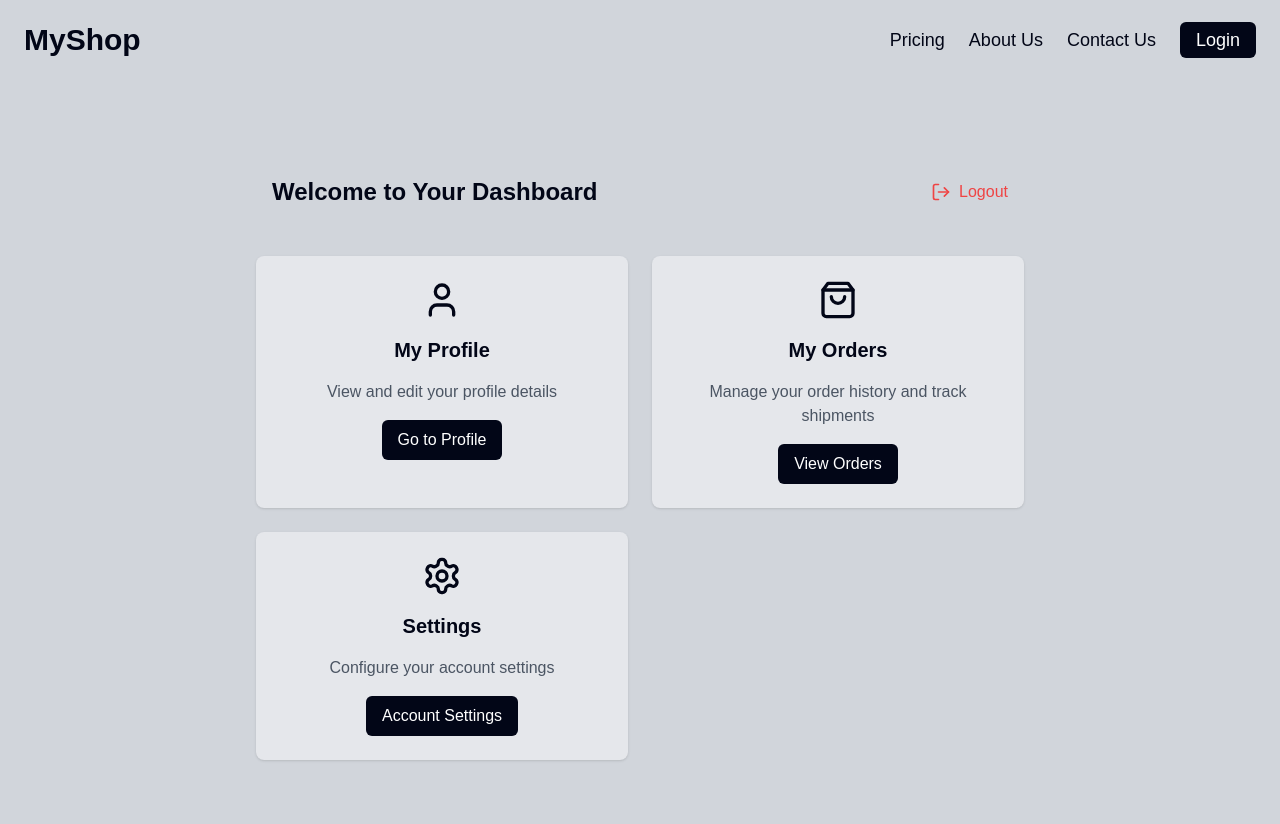
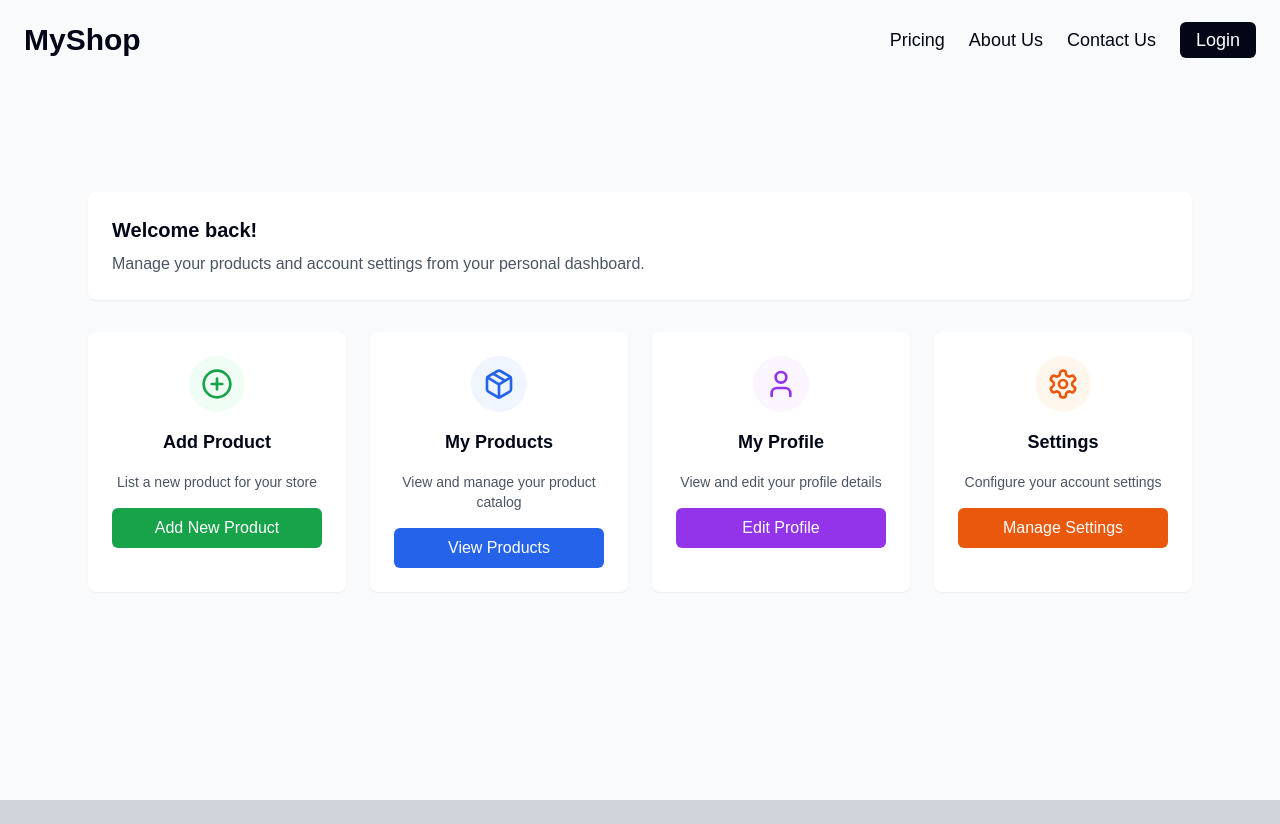
Before and after one commit to hadi-razal/myShop, a React app: page /1 in a window 1280 px wide. After the commit the page ends 800 px from the top, so only its background shows below. Built offline with nearby package versions, Linux system fonts and the light colour scheme; no server answers; the HTML template or start-up script is replaced by a standard one.

Commit message:
dashboard functions added

```diff
--- a/src/components/Header.tsx
+++ b/src/components/Header.tsx
@@ -36,6 +36,9 @@ const Header = () => {
 
         {/* Desktop Menu */}
         <div className="hidden md:flex text-slate-950 text-lg items-center gap-6">
+
+          {!isUser && (
+            <>
               <Link to="/pricing" className="cursor-pointer">
                 Pricing
               </Link>
@@ -45,6 +48,12 @@ const Header = () => {
               <Link to="/contact" className="cursor-pointer">
                 Contact Us
               </Link>
+            </>
+          )}
+
+
+
+
           {!isUser ? (
             <Link to="/login" className="cursor-pointer py-1 px-4 bg-slate-950 text-white rounded-md">
               Login
--- a/src/pages/Home.tsx
+++ b/src/pages/Home.tsx
@@ -1,8 +1,8 @@
-import React, { ReactNode } from 'react';
+import React, { ReactNode, useEffect } from 'react';
 import { Star, Users, ShoppingBag, Globe, Zap, Shield, Box, Settings, BarChart, ArrowRight } from 'lucide-react';
 import { onAuthStateChanged } from 'firebase/auth';
 import { auth } from '../../libs/firebase';
-import {  useNavigate } from 'react-router-dom';
+import { Link, useNavigate } from 'react-router-dom';
 
 interface StatProps {
   icon: ReactNode;
@@ -79,19 +79,17 @@ const HomePage: React.FC = () => {
     }
   ];
 
-  const handleRoute = () => {
+  useEffect(() => {
     try {
       onAuthStateChanged(auth, (user) => {
         if (user) {
           navigate('/shop');
-        } else {
-          navigate('/login');
         }
       });
     } catch (error) {
       console.log(error);
     }
-  };
+  },[])
 
   return (
     <div className="bg-gray-300">
@@ -117,10 +115,10 @@ const HomePage: React.FC = () => {
         </div>
 
         <div className="flex justify-center mb-32">
-          <button onClick={handleRoute} className="flex items-center gap-3 px-6 py-3 rounded-md text-base font-medium transition-all duration-300 bg-slate-950 hover:bg-slate-800 text-white shadow-lg">
+          <Link to={'/login'}  className="flex items-center gap-3 px-6 py-3 rounded-md text-base font-medium transition-all duration-300 bg-slate-950 hover:bg-slate-800 text-white shadow-lg">
             Start Selling Now
             <ArrowRight className="w-5 h-5" />
-          </button>
+          </Link>
         </div>
 
         <div className="grid grid-cols-2 md:grid-cols-4 gap-12 max-w-4xl mx-auto border-t border-gray-300 pt-8">
--- a/src/pages/UserDashboard.tsx
+++ b/src/pages/UserDashboard.tsx
@@ -1,64 +1,78 @@
-import React from 'react';
-import { useNavigate } from 'react-router-dom';
-import { LogOut, User, ShoppingBag, Settings } from 'lucide-react';
-import { signOut } from 'firebase/auth';
-import { auth } from '../../libs/firebase';
+import {  User, Settings, Package, PlusCircle } from 'lucide-react';
 
-const UserDashboard: React.FC = () => {
-  const navigate = useNavigate();
-
-  const handleLogout = () => {
-    signOut(auth)
-    console.log('User logged out');
-    navigate('/login');
-  };
+const UserDashboard = () => {
 
   return (
-    <div className="min-h-screen flex flex-col items-center p-6 pt-40">
-      {/* Dashboard Header */}
-      <header className="w-full max-w-3xl flex items-center justify-between mb-8  p-4">
-        <h1 className="text-2xl font-semibold text-slate-950">Welcome to Your Dashboard</h1>
-        <button
-          onClick={handleLogout}
-          className="flex items-center gap-2 text-red-500 hover:text-red-600 transition"
-        >
-          <LogOut className="w-5 h-5" />
-          <span>Logout</span>
-        </button>
-      </header>
+    <div className="min-h-screen bg-gray-50 pt-40">
 
-      {/* Dashboard Content */}
-      <section className="w-full max-w-3xl grid grid-cols-1 sm:grid-cols-2 gap-6 pb-10">
-        {/* Profile */}
-        <div className="p-6 bg-gray-200 rounded-lg shadow text-center space-y-4">
-          <User className="w-10 h-10 mx-auto text-slate-950" />
-          <h2 className="text-xl font-semibold text-slate-950">My Profile</h2>
-          <p className="text-gray-600">View and edit your profile details</p>
-          <button className="mt-4 px-4 py-2 rounded-md bg-slate-950 text-white hover:bg-slate-800 transition">
-            Go to Profile
-          </button>
+
+      {/* Main Content */}
+      <main className="max-w-6xl mx-auto p-6 pt-8">
+        {/* Welcome Message */}
+        <div className="bg-white rounded-lg shadow-sm p-6 mb-8">
+          <h2 className="text-xl font-semibold text-slate-950 mb-2">Welcome back!</h2>
+          <p className="text-gray-600">Manage your products and account settings from your personal dashboard.</p>
         </div>
 
-        {/* Orders */}
-        <div className="p-6 bg-gray-200 rounded-lg shadow text-center space-y-4">
-          <ShoppingBag className="w-10 h-10 mx-auto text-slate-950" />
-          <h2 className="text-xl font-semibold text-slate-950">My Orders</h2>
-          <p className="text-gray-600">Manage your order history and track shipments</p>
-          <button className="mt-4 px-4 py-2 rounded-md bg-slate-950 text-white hover:bg-slate-800 transition">
-            View Orders
-          </button>
+        {/* Dashboard Grid */}
+        <div className="grid grid-cols-1 md:grid-cols-2 lg:grid-cols-4 gap-6">
+          {/* Add Product Card */}
+          <div className="bg-white rounded-lg shadow-sm p-6 hover:shadow-md transition duration-300">
+            <div className="flex flex-col items-center text-center space-y-4">
+              <div className="bg-green-50 p-3 rounded-full">
+                <PlusCircle className="w-8 h-8 text-green-600" />
+              </div>
+              <h3 className="text-lg font-semibold text-slate-950">Add Product</h3>
+              <p className="text-gray-600 text-sm">List a new product for your store</p>
+              <button className="w-full mt-4 px-4 py-2 rounded-md bg-green-600 text-white hover:bg-green-700 transition">
+                Add New Product
+              </button>
+            </div>
+          </div>
+
+          {/* View Products Card */}
+          <div className="bg-white rounded-lg shadow-sm p-6 hover:shadow-md transition duration-300">
+            <div className="flex flex-col items-center text-center space-y-4">
+              <div className="bg-blue-50 p-3 rounded-full">
+                <Package className="w-8 h-8 text-blue-600" />
+              </div>
+              <h3 className="text-lg font-semibold text-slate-950">My Products</h3>
+              <p className="text-gray-600 text-sm">View and manage your product catalog</p>
+              <button className="w-full mt-4 px-4 py-2 rounded-md bg-blue-600 text-white hover:bg-blue-700 transition">
+                View Products
+              </button>
+            </div>
+          </div>
+
+          {/* Profile Card */}
+          <div className="bg-white rounded-lg shadow-sm p-6 hover:shadow-md transition duration-300">
+            <div className="flex flex-col items-center text-center space-y-4">
+              <div className="bg-purple-50 p-3 rounded-full">
+                <User className="w-8 h-8 text-purple-600" />
+              </div>
+              <h3 className="text-lg font-semibold text-slate-950">My Profile</h3>
+              <p className="text-gray-600 text-sm">View and edit your profile details</p>
+              <button className="w-full mt-4 px-4 py-2 rounded-md bg-purple-600 text-white hover:bg-purple-700 transition">
+                Edit Profile
+              </button>
+            </div>
+          </div>
+
+          {/* Settings Card */}
+          <div className="bg-white rounded-lg shadow-sm p-6 hover:shadow-md transition duration-300">
+            <div className="flex flex-col items-center text-center space-y-4">
+              <div className="bg-orange-50 p-3 rounded-full">
+                <Settings className="w-8 h-8 text-orange-600" />
+              </div>
+              <h3 className="text-lg font-semibold text-slate-950">Settings</h3>
+              <p className="text-gray-600 text-sm">Configure your account settings</p>
+              <button className="w-full mt-4 px-4 py-2 rounded-md bg-orange-600 text-white hover:bg-orange-700 transition">
+                Manage Settings
+              </button>
+            </div>
+          </div>
         </div>
-
-        {/* Settings */}
-        <div className="p-6 bg-gray-200 rounded-lg shadow text-center space-y-4">
-          <Settings className="w-10 h-10 mx-auto text-slate-950" />
-          <h2 className="text-xl font-semibold text-slate-950">Settings</h2>
-          <p className="text-gray-600">Configure your account settings</p>
-          <button className="mt-4 px-4 py-2 rounded-md bg-slate-950 text-white hover:bg-slate-800 transition">
-            Account Settings
-          </button>
-        </div>
-      </section>
+      </main>
     </div>
   );
 };
```
Lines whose indentation alone changed are shown as unchanged.
